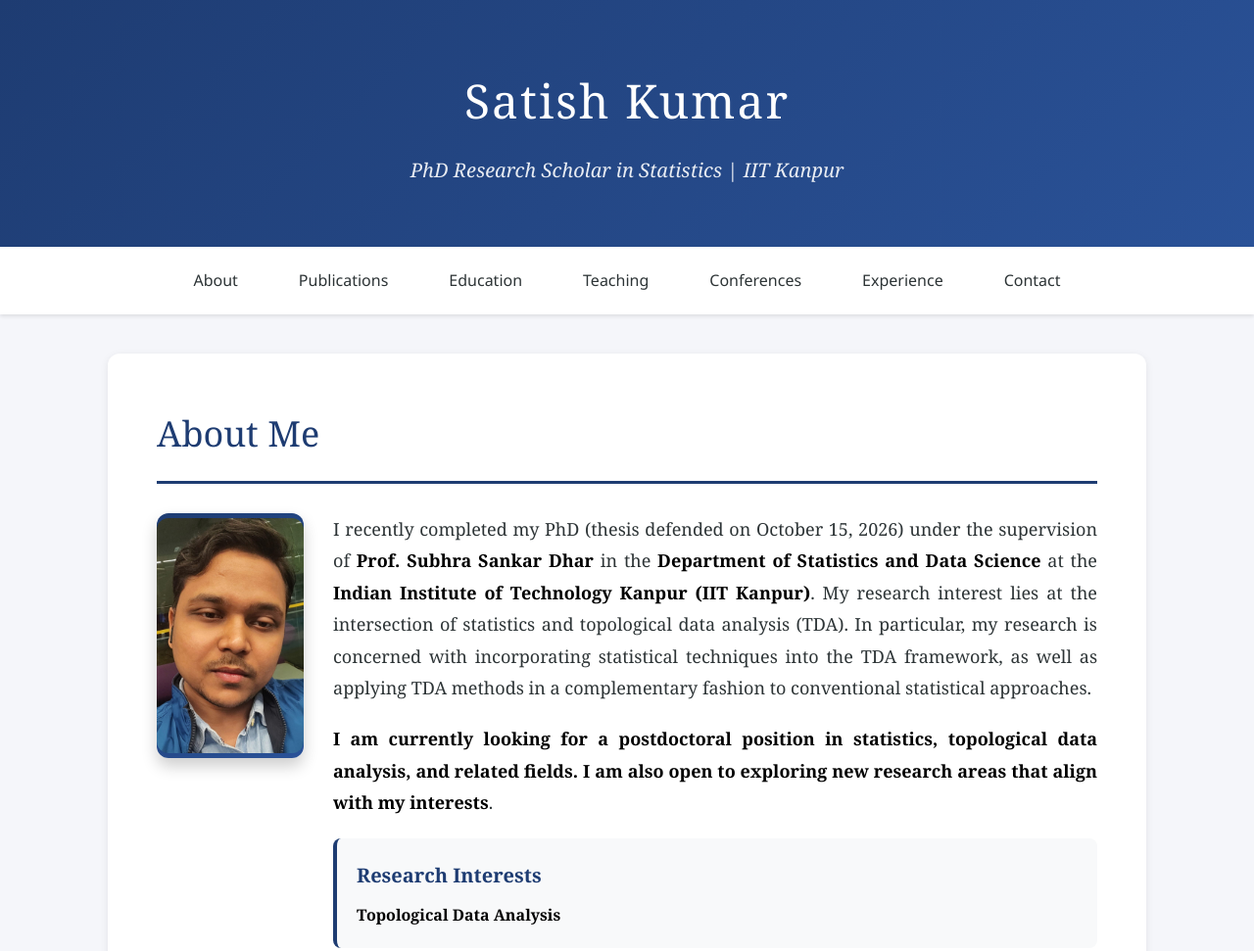
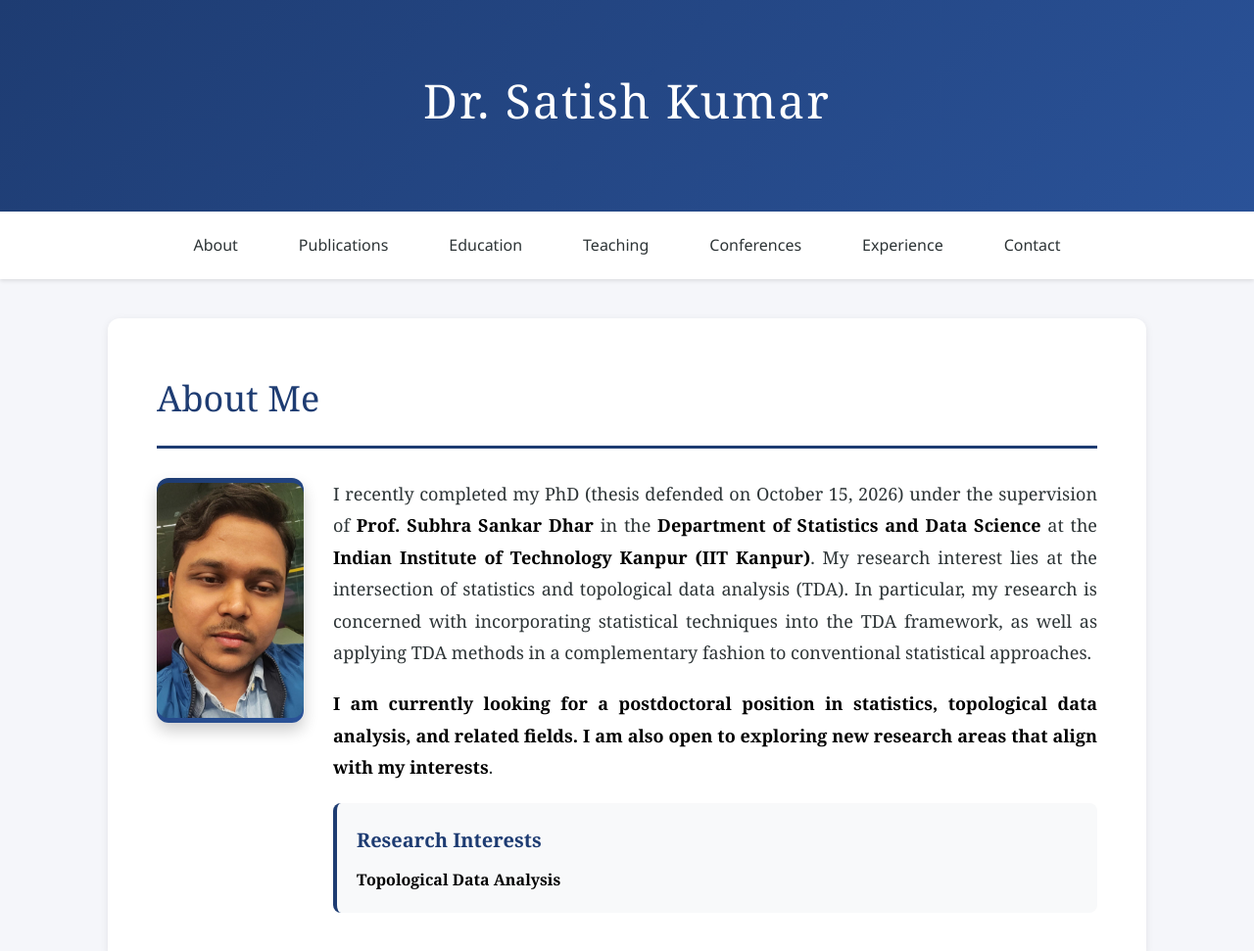
Before and after one commit to satsh636/satishwebpage, a plain HTML site: page index.html in a window 1280 px wide. Shown: the top 971 px of the page at 98% size. Drawn offline with Linux system fonts and the light colour scheme.

Commit message:
Update index.html

```diff
--- a/index.html
+++ b/index.html
@@ -331,8 +331,7 @@
 </head>
 <body>
     <header>
-        <h1>Satish Kumar</h1>
-        <p>PhD Research Scholar in Statistics | IIT Kanpur</p>
+        <h1>Dr. Satish Kumar</h1>
     </header>
 
     <nav>
@@ -422,9 +421,9 @@
     <!-- ========== Econometrics ========== -->
     <h3 class="pub-subsection">Econometrics</h3>
 
-    <!-- Paste your econometrics publication cards here, using the same
-         <div class="publication-card"> structure as above. -->
-
+    <div class="publication-card">
+        <span class="pub-type">Preprint</span>
+</div>
 </section>
 
         <section id="education">
```
